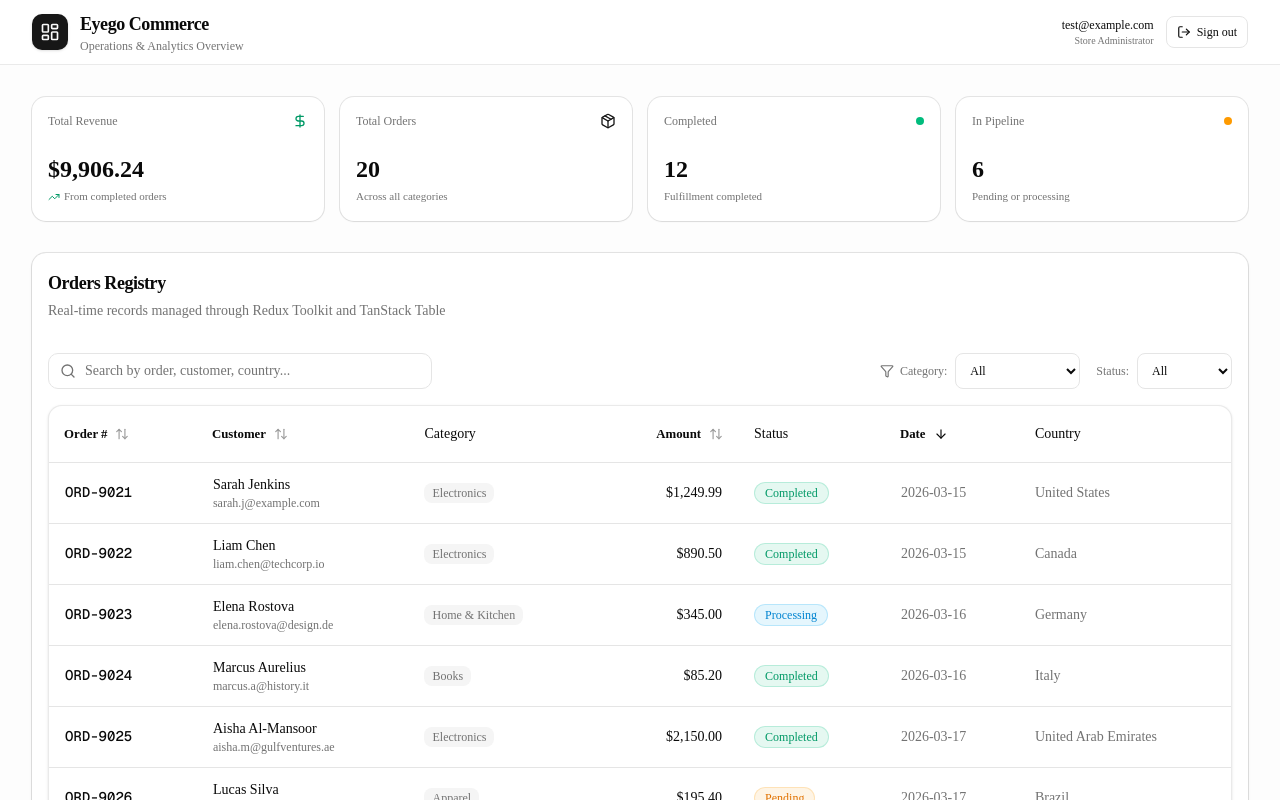
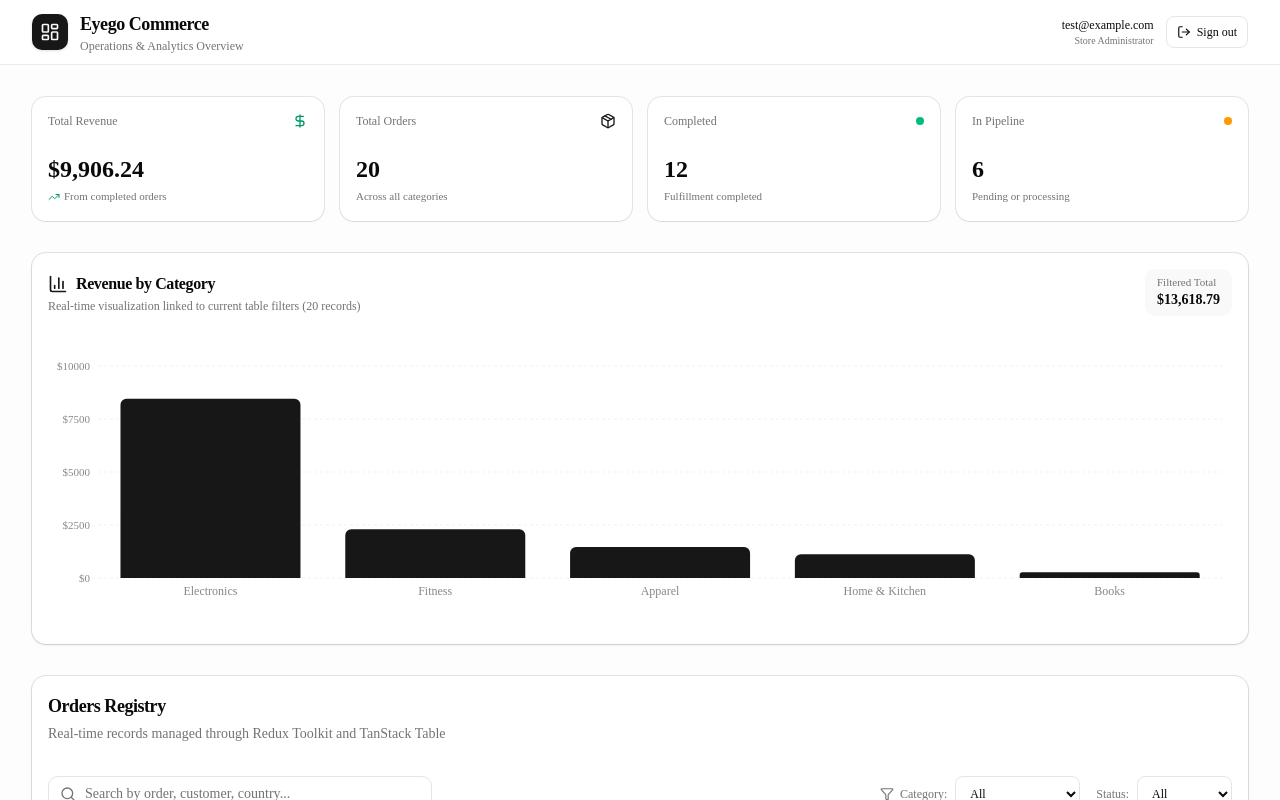
Before and after one commit to mohamed-saeed19/eyego-dashboard-task, a Next.js app: page /dashboard in a window 1280 px wide. Shown: the top 800 px of the page. Built offline with nearby package versions, Linux system fonts and the light colour scheme; sample sign-in values are in the browser's storage.

Commit message:
feat(charts): add Recharts visualization linked to table data

```diff
--- a/src/app/dashboard/page.tsx
+++ b/src/app/dashboard/page.tsx
@@ -5,6 +5,7 @@ import { useRouter } from 'next/navigation';
 import { useAppDispatch, useAppSelector } from '@/lib/hooks';
 import { logout } from '@/lib/features/authSlice';
 import { OrdersTable } from '@/components/dashboard/OrdersTable';
+import { AnalyticsCharts } from '@/components/dashboard/AnalyticsCharts';
 import { Button } from '@/components/ui/button';
 import { Card, CardHeader, CardTitle, CardDescription, CardContent } from '@/components/ui/card';
 import {
@@ -137,6 +138,8 @@ export default function DashboardPage() {
           </Card>
         </div>
 
+        <AnalyticsCharts />
+
         <Card className="shadow-sm border-border/80">
           <CardHeader className="pb-4">
             <CardTitle className="text-lg font-semibold tracking-tight">Orders Registry</CardTitle>
--- /dev/null
+++ b/src/components/dashboard/AnalyticsCharts.tsx
@@ -0,0 +1,153 @@
+'use client';
+
+import * as React from 'react';
+import { useAppSelector } from '@/lib/hooks';
+import { Card, CardContent, CardHeader, CardTitle, CardDescription } from '@/components/ui/card';
+import {
+  ResponsiveContainer,
+  BarChart,
+  Bar,
+  XAxis,
+  YAxis,
+  Tooltip,
+  CartesianGrid,
+} from 'recharts';
+import { BarChart3 } from 'lucide-react';
+
+export function AnalyticsCharts() {
+  const { data, globalFilter, categoryFilter, statusFilter } = useAppSelector(
+    (state) => state.table
+  );
+
+  const filteredData = React.useMemo(() => {
+    return data.filter((item) => {
+      if (categoryFilter !== 'All' && item.category !== categoryFilter) {
+        return false;
+      }
+      if (statusFilter !== 'All' && item.status !== statusFilter) {
+        return false;
+      }
+      if (globalFilter.trim()) {
+        const query = globalFilter.toLowerCase().trim();
+        const matchesName = item.customerName.toLowerCase().includes(query);
+        const matchesEmail = item.customerEmail.toLowerCase().includes(query);
+        const matchesOrder = item.orderNumber.toLowerCase().includes(query);
+        const matchesCountry = item.country.toLowerCase().includes(query);
+        const matchesCategory = item.category.toLowerCase().includes(query);
+        if (!matchesName && !matchesEmail && !matchesOrder && !matchesCountry && !matchesCategory) {
+          return false;
+        }
+      }
+      return true;
+    });
+  }, [data, globalFilter, categoryFilter, statusFilter]);
+
+  const categoryRevenueData = React.useMemo(() => {
+    const map: Record<string, { totalAmount: number; count: number }> = {};
+
+    filteredData.forEach((order) => {
+      if (!map[order.category]) {
+        map[order.category] = { totalAmount: 0, count: 0 };
+      }
+      map[order.category].totalAmount += order.amount;
+      map[order.category].count += 1;
+    });
+
+    return Object.entries(map)
+      .map(([category, stats]) => ({
+        category,
+        revenue: Math.round(stats.totalAmount),
+        orders: stats.count,
+      }))
+      .sort((a, b) => b.revenue - a.revenue);
+  }, [filteredData]);
+
+  const totalFilteredRevenue = React.useMemo(() => {
+    return filteredData.reduce((acc, order) => acc + order.amount, 0);
+  }, [filteredData]);
+
+  return (
+    <Card className="shadow-sm border-border/80">
+      <CardHeader className="flex flex-col sm:flex-row sm:items-center sm:justify-between pb-4 gap-2">
+        <div>
+          <div className="flex items-center gap-2">
+            <BarChart3 className="h-5 w-5 text-primary" />
+            <CardTitle className="text-base font-semibold tracking-tight">
+              Revenue by Category
+            </CardTitle>
+          </div>
+          <CardDescription className="text-xs text-muted-foreground mt-0.5">
+            Real-time visualization linked to current table filters ({filteredData.length} records)
+          </CardDescription>
+        </div>
+        <div className="rounded-lg bg-muted/60 px-3 py-1.5 text-right sm:text-left self-start sm:self-auto">
+          <span className="text-[11px] text-muted-foreground block">Filtered Total</span>
+          <span className="text-sm font-bold text-foreground">
+            ${totalFilteredRevenue.toLocaleString('en-US', { minimumFractionDigits: 2 })}
+          </span>
+        </div>
+      </CardHeader>
+      <CardContent>
+        {categoryRevenueData.length > 0 ? (
+          <div className="h-[280px] w-full pt-2">
+            <ResponsiveContainer width="100%" height="100%">
+              <BarChart
+                data={categoryRevenueData}
+                margin={{ top: 10, right: 10, left: -10, bottom: 20 }}
+              >
+                <CartesianGrid strokeDasharray="3 3" vertical={false} opacity={0.25} />
+                <XAxis
+                  dataKey="category"
+                  stroke="#888888"
+                  fontSize={12}
+                  tickLine={false}
+                  axisLine={false}
+                />
+                <YAxis
+                  stroke="#888888"
+                  fontSize={11}
+                  tickLine={false}
+                  axisLine={false}
+                  tickFormatter={(val) => `$${val}`}
+                />
+                <Tooltip
+                  cursor={{ fill: 'rgba(0, 0, 0, 0.05)' }}
+                  content={({ active, payload }) => {
+                    if (active && payload && payload.length) {
+                      const item = payload[0].payload;
+                      return (
+                        <div className="rounded-lg border border-border bg-background p-2.5 shadow-md text-xs">
+                          <p className="font-semibold text-foreground mb-1">{item.category}</p>
+                          <p className="text-muted-foreground">
+                            Revenue:{' '}
+                            <span className="font-medium text-foreground">
+                              ${item.revenue.toLocaleString()}
+                            </span>
+                          </p>
+                          <p className="text-muted-foreground">
+                            Orders: <span className="font-medium text-foreground">{item.orders}</span>
+                          </p>
+                        </div>
+                      );
+                    }
+                    return null;
+                  }}
+                />
+                <Bar
+                  dataKey="revenue"
+                  fill="currentColor"
+                  radius={[6, 6, 0, 0]}
+                  className="fill-primary"
+                />
+              </BarChart>
+            </ResponsiveContainer>
+          </div>
+        ) : (
+          <div className="flex h-[280px] items-center justify-center rounded-lg border border-dashed text-xs text-muted-foreground">
+            No chart data available for current filter selection.
+          </div>
+        )}
+      </CardContent>
+    </Card>
+  );
+}
```
